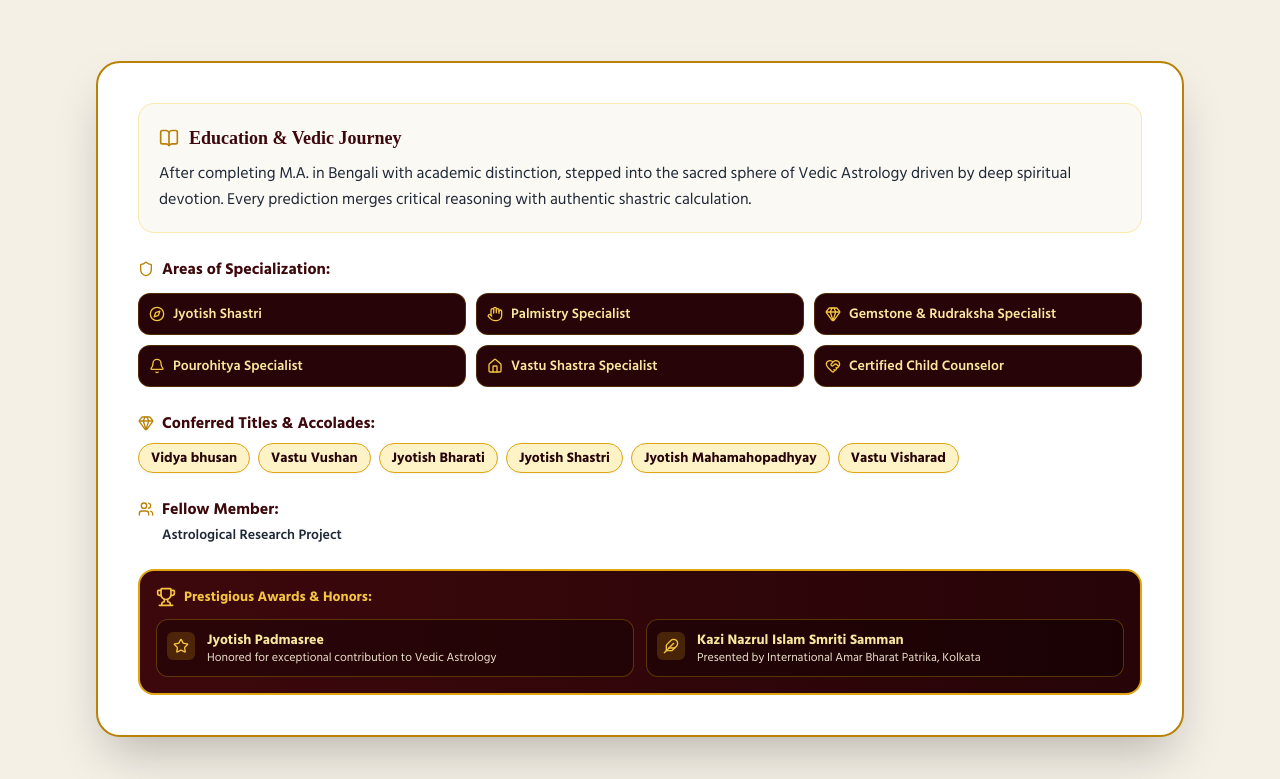
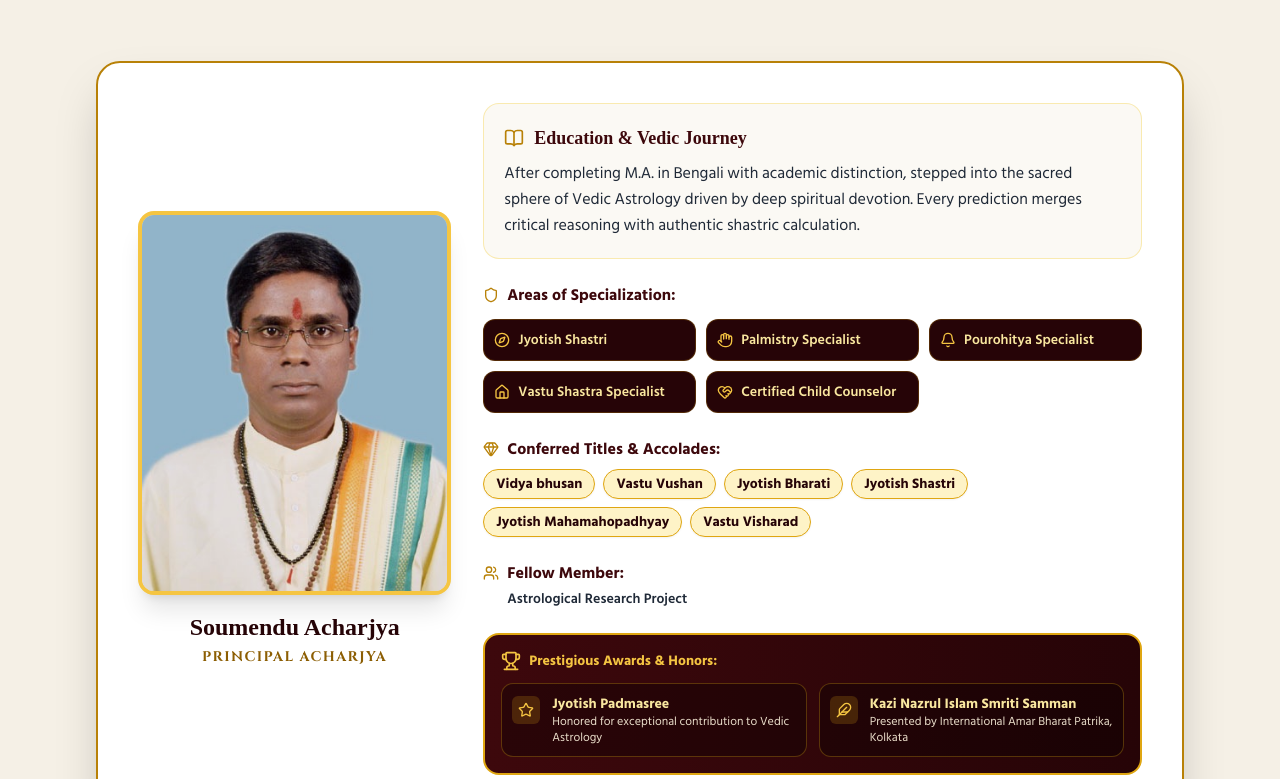
Before and after one commit to SayaniMajumdar/astroWeb, a plain HTML site: page index.html in a window 1280 px wide. Shown: the part 1049-1828 px from the top of the page. Drawn offline with nearby package versions, Linux system fonts and the light colour scheme; a web font is replaced by a local one.

Commit message:
Add photo

```diff
--- a/index.html
+++ b/index.html
@@ -93,12 +93,9 @@
 
         <!-- Logo Brand (Left side) -->
         <a href="#hero" class="flex items-center space-x-2 sm:space-x-3 group flex-1 min-w-0">
-          <!-- Added shrink-0 and responsive size to prevent squishing -->
           <div class="w-10 h-10 sm:w-12 sm:h-12 shrink-0 rounded-full border-2 border-gold-400 bg-maroon-900 flex items-center justify-center text-gold-400 shadow-md transform group-hover:rotate-12 transition-transform duration-300 overflow-hidden">
-            <!-- Icon restored completely until actual logo is ready -->
             <i data-lucide="sun" class="w-5 h-5 sm:w-7 sm:h-7 animate-spin-slow"></i>
           </div>
-          <!-- Added text layout adjustments for mobile -->
           <div class="flex flex-col justify-center min-w-0 py-1">
             <span class="block text-[15px] sm:text-xl lg:text-2xl font-bold font-bengali-heading text-gold-400 tracking-wide drop-shadow leading-tight" data-lang="logo-text">
               গ্রহার্চ্চনা জ্যোতির্ভবন
@@ -240,9 +237,23 @@
       <!-- Main Profile Card -->
       <div class="bg-white rounded-3xl vedic-border p-6 sm:p-10 shadow-2xl relative overflow-hidden">
 
-        <div class="grid grid-cols-1 gap-8 items-center">
+        <div class="grid grid-cols-1 lg:grid-cols-12 gap-8 items-center">
 
-          <div class="space-y-6">
+          <!-- ACHARYA PHOTO AND NAME -->
+          <div class="lg:col-span-4 flex flex-col items-center">
+            <div class="w-56 h-56 sm:w-64 sm:h-64 lg:w-full lg:h-96 rounded-2xl overflow-hidden border-4 border-gold-400 shadow-xl bg-parchment-200 relative group mb-4">
+              <img src="Acharjya.jpeg" alt="Soumendu Acharjya" class="w-full h-full object-cover object-center group-hover:scale-105 transition-transform duration-500">
+              <div class="absolute inset-0 bg-maroon-900/10 group-hover:bg-transparent transition-colors duration-500 pointer-events-none"></div>
+            </div>
+            <!-- Name Caption -->
+            <div class="text-center">
+              <h3 class="text-2xl font-bold font-bengali-heading text-maroon-950" data-lang="acharya-name">সৌমেন্দু আচার্য্য</h3>
+              <p class="text-gold-700 font-cinzel text-xs sm:text-sm font-bold tracking-widest mt-1" data-lang="acharya-title">PRINCIPAL ACHARJYA</p>
+            </div>
+          </div>
+
+          <!-- PROFILE DETAILS -->
+          <div class="lg:col-span-8 space-y-6">
 
             <!-- Education Box -->
             <div class="bg-parchment-50 p-5 rounded-2xl border border-gold-300/80">
@@ -269,10 +280,6 @@
                 <div class="p-2.5 bg-maroon-950 text-gold-300 rounded-xl text-xs sm:text-sm font-semibold flex items-center gap-2 border border-gold-600/30">
                   <i data-lucide="hand" class="w-4 h-4 text-gold-400"></i>
                   <span data-lang="spec-2">হস্তরেখা বিশারদ</span>
-                </div>
-                <div class="p-2.5 bg-maroon-950 text-gold-300 rounded-xl text-xs sm:text-sm font-semibold flex items-center gap-2 border border-gold-600/30">
-                  <i data-lucide="gem" class="w-4 h-4 text-gold-400"></i>
-                  <span data-lang="spec-3">রত্ন ও রূদ্রাক্ষ বিশারদ</span>
                 </div>
                 <div class="p-2.5 bg-maroon-950 text-gold-300 rounded-xl text-xs sm:text-sm font-semibold flex items-center gap-2 border border-gold-600/30">
                   <i data-lucide="bell" class="w-4 h-4 text-gold-400"></i>
@@ -653,6 +660,28 @@
               <span data-lang="k-adv-5">পূর্ব ভারত, উত্তর ভারত, দক্ষিণ ভারত এবং পাশ্চাত্য মত অনুযায়ী লিখিত হয়</span>
             </li>
           </ul>
+
+          <!-- Pricing Section Added Here -->
+          <div class="mt-6 grid grid-cols-1 sm:grid-cols-2 gap-4">
+            <!-- Package 1 -->
+            <div class="bg-black/30 border border-gold-600/40 rounded-xl p-4 shadow-lg hover:border-gold-400 transition-colors flex flex-col justify-between">
+              <h4 class="text-gold-300 font-bold font-bengali-heading text-base sm:text-lg mb-2" data-lang="k-pack-1-title">বৃহৎ কোষ্ঠী বা জন্ম পত্রিকা</h4>
+              <div class="flex items-center gap-2 mt-auto">
+                <i data-lucide="tag" class="w-4 h-4 text-gold-500"></i>
+                <span class="text-amber-100 font-bold" data-lang="k-pack-1-price">মূল্য: ৫০০০ টাকা</span>
+              </div>
+            </div>
+            <!-- Package 2 -->
+            <div class="bg-gradient-to-br from-maroon-900 to-black/50 border-2 border-gold-500 rounded-xl p-4 shadow-[0_0_15px_rgba(223,166,18,0.2)] relative overflow-hidden flex flex-col justify-between">
+              <div class="absolute top-0 right-0 bg-gold-500 text-maroon-950 text-[10px] sm:text-xs font-extrabold px-2 py-1 rounded-bl-lg tracking-wider" data-lang="k-pack-tag">স্পেশাল</div>
+              <h4 class="text-gold-400 font-bold font-bengali-heading text-base sm:text-lg mb-2 pr-12" data-lang="k-pack-2-title">বৃহৎ কোষ্ঠী বা জন্ম পত্রিকা (স্পেশাল)</h4>
+              <div class="flex items-center gap-2 mt-auto">
+                <i data-lucide="tag" class="w-4 h-4 text-gold-400"></i>
+                <span class="text-gold-200 font-bold" data-lang="k-pack-2-price">মূল্য: ১০০০০ টাকা</span>
+              </div>
+            </div>
+          </div>
+
         </div>
 
         <!-- Right Illustration / Sample Kundali Graphic Representation -->
@@ -828,7 +857,6 @@
         'spec-heading': 'শাস্ত্রে বিশেষ দক্ষতা (Specializations):',
         'spec-1': 'জ্যোতিষ শাস্ত্রী',
         'spec-2': 'হস্তরেখা বিশারদ',
-        'spec-3': 'রত্ন ও রূদ্রাক্ষ বিশারদ',
         'spec-4': 'পৌরহিত্য বিশারদ',
         'spec-5': 'বাস্তু শাস্ত্র বিশারদ',
         'spec-6': 'চাইল্ড কাউন্সিলর',
@@ -896,6 +924,11 @@
         'k-adv-3': 'শুভ-অশুভ ক্ষণ, ধাতু-রত্ন প্রতিকার ও রাজযোগ বিশ্লেষণ নির্দেশিকা',
         'k-adv-4': 'সুদৃশ্য বাঁধাই বা হ্যান্ডমেড পেপারে তৈরি যা বংশপরম্পরায় সংরক্ষিত থাকে',
         'k-adv-5': 'পূর্ব ভারত, উত্তর ভারত, দক্ষিণ ভারত এবং পাশ্চাত্য মত অনুযায়ী লিখিত হয়',
+        'k-pack-1-title': 'বৃহৎ কোষ্ঠী বা জন্ম পত্রিকা',
+        'k-pack-1-price': 'মূল্য: ৫০০০ টাকা',
+        'k-pack-tag': 'স্পেশাল',
+        'k-pack-2-title': 'বৃহৎ কোষ্ঠী বা জন্ম পত্রিকা (স্পেশাল)',
+        'k-pack-2-price': 'মূল্য: ১০০০০ টাকা',
         'sample-title': 'নমুনা হস্তনির্মিত চক্র',
         'seal-text': 'আচার্য্যের নিজ হস্তাক্ষর ও স্বাক্ষরযুক্ত',
         'foot-desc': 'জ্যোতিষ শিক্ষা ও গবেষণা কেন্দ্র (প্রতিষ্ঠা: জানুয়ারি ২০২৫)। ১৮ বৎসরের অভিজ্ঞতায় হস্তনির্মিত নিখুঁত কোষ্ঠী, বাস্তু বিচার ও বৈদিক জ্যোতিষ সমাধান।',
@@ -922,7 +955,9 @@
         'foot-address-3': 'জেলা - ঝাড়গ্রাম, পশ্চিমবঙ্গ, পিন - ৭২১৫১৩, ভারত',
         'foot-award-sub': 'কাজী নজরুল ইসলাম স্মৃতি সম্মান (আন্তর্জাতিক আমার ভারত পত্রিকা কোলকাতা)',
         'foot-copy': '© ২০২৫-২০২৬ গ্রহার্চ্চনা জ্যোতির্ভবন (জ্যোতিষ শিক্ষা ও গবেষণা কেন্দ্র)। সর্বস্বত্ব সংরক্ষিত।',
-        'mob-call': 'কল করুন: 9679456634'
+        'mob-call': 'কল করুন: 9679456634',
+        'acharya-name': 'সৌমেন্দু আচার্য্য',
+        'acharya-title': 'প্রধান আচার্য্য'
       },
       en: {
         'logo-text': 'Graharchhana Jyotirbhavan',
@@ -951,7 +986,6 @@
         'spec-heading': 'Areas of Specialization:',
         'spec-1': 'Jyotish Shastri',
         'spec-2': 'Palmistry Specialist',
-        'spec-3': 'Gemstone & Rudraksha Specialist',
         'spec-4': 'Pourohitya Specialist',
         'spec-5': 'Vastu Shastra Specialist',
         'spec-6': 'Certified Child Counselor',
@@ -1019,6 +1053,11 @@
         'k-adv-3': 'Auspicious timings, gemstone/remedy guidelines, and Raja Yoga indicators',
         'k-adv-4': 'Presented in traditional bound form or handmade parchment paper for lifelong preservation',
         'k-adv-5': 'Prepared according to East Indian, North Indian, South Indian, and Western astrological methods',
+        'k-pack-1-title': 'Brihat Janma Patrika / Detailed Horoscope',
+        'k-pack-1-price': 'Price: ₹5000',
+        'k-pack-tag': 'Special',
+        'k-pack-2-title': 'Brihat Janma Patrika (Special)',
+        'k-pack-2-price': 'Price: ₹10000',
         'sample-title': 'Handmade Vedic Chart Schema',
         'seal-text': 'Authenticated by Acharjya with Signature & Seal',
         'foot-desc': 'Astrology Education & Research Center (Estd. January 2025). 18+ Years of Vedic experience in handwritten horoscopes, Vastu, and spiritual counseling.',
@@ -1045,7 +1084,9 @@
         'foot-address-3': 'Dist - Jhargram, West Bengal, PIN - 721513, India',
         'foot-award-sub': 'Kazi Nazrul Islam Smriti Samman (Intl. Amar Bharat Patrika, Kolkata)',
         'foot-copy': '© 2025-2026 Graharchhana Jyotirbhavan (Astrology Education & Research Center). All Rights Reserved.',
-        'mob-call': 'Call: 9679456634'
+        'mob-call': 'Call: 9679456634',
+        'acharya-name': 'Soumendu Acharjya',
+        'acharya-title': 'PRINCIPAL ACHARJYA'
       }
     };
 
```
Also changed, not shown: Acharjya.jpeg (added).
